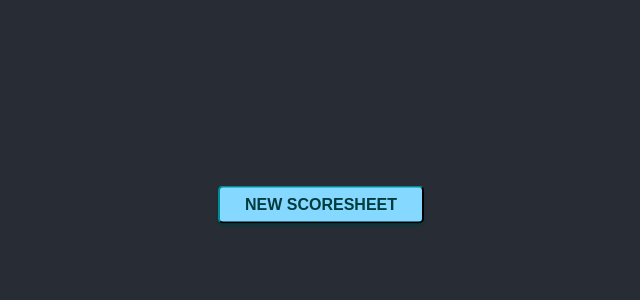
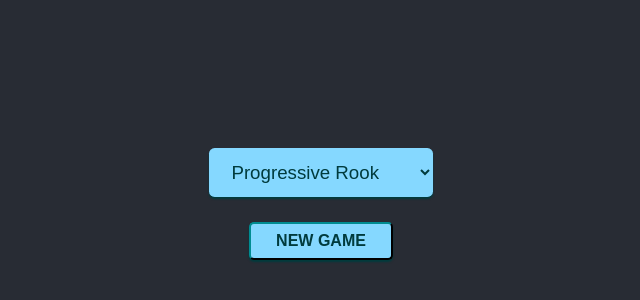
Before and after one commit to stenobot/scoresheet-app, a React (Create React App) app: page / in a window 1280 px wide. Shown: the part 196-496 px from the top of the page, without its empty margins (319-959 px from the left). Built offline with nearby package versions, Linux system fonts and the light colour scheme.

Commit message:
added GameContext; refactored for multiple games

```diff
--- a/src/App.css
+++ b/src/App.css
@@ -141,3 +141,16 @@ input {
   width: 10em;
   vertical-align: middle;
 }
+
+.dropdown-select-game-type {
+  font-size: 0.9em;
+  height: 2.6em;
+  width: 12em;
+  padding-left: 1em;
+  vertical-align: middle;
+  background-color: #85d8ff;
+  border-radius: 0.3em;
+  border: #003B3D;
+  color: #003B3D;
+  box-shadow: 0px 2px 2px #003B3D;
+}
--- a/src/App.tsx
+++ b/src/App.tsx
@@ -4,19 +4,20 @@ import './App.css';
 import Scoresheet from './components/Scoresheet';
 import Start from './components/Start';
 import Settings from './components/Settings';
+import GameContextProvider from './contexts/GameContext';
 
 export enum Preset {
   None = 'none',
-  ProgressiveRook = 'Progressive Rook'
+  ProgressiveRook = 'Progressive Rook',
+  Mahjong = 'Mahjong (1960s)'
 }
 
 function App() {
-  const [title, setTitle] = useState('Game 1');
   const [colNum, setColNum] = useState(2);
   const [showRowNums, setShowRowNums] = useState(false);
   const [startingRowNum, setStartingRowNum] = useState(1);
   const [showColTotals, setShowColTotals] = useState(false);
-  const [presets] = useState([Preset.None, Preset.ProgressiveRook]);
+  const [presets] = useState([Preset.None, Preset.ProgressiveRook, Preset.Mahjong]);
   const [currPreset, setCurrPreset] = useState(Preset.None);
 
   return (
@@ -26,9 +27,8 @@ function App() {
         <Route
           path="/settings"
           element={
+            <GameContextProvider>
               <Settings
-              title={title}
-              setTitle={setTitle}
                 colNum={colNum}
                 setColNum={setColNum}
                 showRowNums={showRowNums}
@@ -39,17 +39,19 @@ function App() {
                 setShowColTotals={setShowColTotals}
                 presets={presets}
                 setCurrPreset={setCurrPreset} />
+              </GameContextProvider>
             } />
         <Route
           path="/scoresheet"
           element={
+            <GameContextProvider>
               <Scoresheet
-              title={title}
                 colNum={colNum}
                 showRowNums={showRowNums}
                 startingRowNum={startingRowNum}
                 showColTotals={showColTotals}
                 currPreset={currPreset} />
+              </GameContextProvider>
             } />
       </Routes>
     </Router>
--- a/src/components/Scoresheet.tsx
+++ b/src/components/Scoresheet.tsx
@@ -1,9 +1,9 @@
 import { useEffect, useRef, useState } from 'react';
 import PrimaryButton from './PrimaryButton';
 import { Preset } from '../App';
+import { useGameContext } from '../contexts/GameContext';
 
 function Scoresheet(props: {
-  title: string;
   colNum: number;
   showRowNums: boolean;
   startingRowNum: number;
@@ -22,6 +22,7 @@ function Scoresheet(props: {
     props.showRowNums ? ["", ...initialColTotals] : initialColTotals
   );
 
+  const { title } = useGameContext();
   const didMountRef = useRef(false);
   const rowNumRef = useRef(0);
   const rowNumDoubleTwelveRuleAppliedRef = useRef(false);
@@ -224,7 +225,7 @@ function Scoresheet(props: {
         <table
           className={ props.showRowNums ? 'tableWithRowNums' : 'tableNoRowNums' }>
           <caption>
-            <h2 className={ props.showRowNums ? 'titleWithRowNums' : 'titleNoRowNums' }>{props.title}</h2>
+            <h2 className={ props.showRowNums ? 'titleWithRowNums' : 'titleNoRowNums' }>{title}</h2>
           </caption>
           <thead style={{ padding: '5px' }}>
             <tr id="theadtrow">
--- a/src/components/Settings.tsx
+++ b/src/components/Settings.tsx
@@ -2,10 +2,9 @@ import { Dispatch, SetStateAction, useEffect } from 'react';
 import { useNavigate, useLocation } from 'react-router-dom';
 import PrimaryButton from './PrimaryButton';
 import { Preset } from '../App';
+import { useGameContext } from '../contexts/GameContext';
 
 function Settings(props: {
-  title: string;
-  setTitle: Dispatch<SetStateAction<string>>,
   colNum: number,
   setColNum: Dispatch<SetStateAction<number>>,
   showRowNums: boolean,
@@ -16,6 +15,9 @@ function Settings(props: {
   setShowColTotals: Dispatch<SetStateAction<boolean>>,
   presets: string[],
   setCurrPreset: Dispatch<SetStateAction<Preset>> }) {
+
+  const { title, setTitle } = useGameContext();
+
   const navigate = useNavigate();
   const location = useLocation();
 
@@ -57,25 +59,10 @@ function Settings(props: {
           <label>
             <input
               name="titleInput"
-              defaultValue={props.title}
+              defaultValue={title}
               onClick={e => e.currentTarget.select()}
-              onChange={e => props.setTitle(e.target.value)} />
+              onChange={e => setTitle(e.target.value)} />
           </label>
-          <div style={{ marginTop: '20px'}}>
-            <label>
-              <select
-                className='dropdown-select'
-                value={props.colNum}
-                onChange={e => props.setColNum(Number(e.target.value))}>
-                <option value="1">1</option>
-                <option value="2">2</option>
-                <option value="3">3</option>
-                <option value="4">4</option>
-                <option value="5">5</option>
-              </select>
-              COLUMNS
-            </label>
-          </div>
           <div style={{ marginTop: '20px'}}>
             <label>
               PRESET:
@@ -89,6 +76,21 @@ function Settings(props: {
                     </option>
                     ))}
               </select>
+            </label>
+          </div>
+          <div style={{ marginTop: '20px'}}>
+            <label>
+              <select
+                className='dropdown-select'
+                value={props.colNum}
+                onChange={e => props.setColNum(Number(e.target.value))}>
+                <option value="1">1</option>
+                <option value="2">2</option>
+                <option value="3">3</option>
+                <option value="4">4</option>
+                <option value="5">5</option>
+              </select>
+              # OF PLAYERS
             </label>
           </div>
           <div style={{ marginTop: '20px' }}>
--- a/src/components/Start.tsx
+++ b/src/components/Start.tsx
@@ -1,8 +1,10 @@
 import { useNavigate } from 'react-router-dom';
 import PrimaryButton from './PrimaryButton';
+import { useGameContext, gameTypes } from '../contexts/GameContext';
 
 function Start() {
   const navigate = useNavigate();
+  const  { title, setTitle, gameType, setGameType } = useGameContext();
   const handleNewClick = () => {
     navigate('/settings');
   }
@@ -10,15 +12,26 @@ function Start() {
   return (
     <div className="App">
       <header className="App-header">
-        <div style={{
-          margin: '0px',
-          position: 'absolute',
-          top: '50%', left: '50%',
-          msTransform: 'translate(-50%, -50%)',
-          transform: 'translate(-50%, -50%)' }}>
-          <PrimaryButton onClick={handleNewClick}>
-            New Scoresheet
-          </PrimaryButton>
+        <div>
+          <label>
+            <select
+              className='dropdown-select-game-type'
+              defaultValue={gameTypes[1]}
+              onChange={e => setGameType(e.target.value as unknown as typeof gameType)}>
+                {gameTypes.map((i) => (
+                  <option key={i}>
+                    {i}
+                  </option>
+                ))}
+            </select>
+          </label>
+          <label>
+            <div style={{ marginTop: '25px'}}>
+              <PrimaryButton onClick={handleNewClick}>
+                New Game
+              </PrimaryButton>
+            </div>
+          </label>
         </div>
       </header>
     </div>
--- /dev/null
+++ b/src/contexts/GameContext.tsx
@@ -0,0 +1,35 @@
+import {createContext, useState, PropsWithChildren, useContext} from 'react';
+
+enum GameType {
+  None = 'none',
+  ProgressiveRook = 'Progressive Rook',
+  Mahjong = 'Mahjong (1960s)'
+};
+
+export const gameTypes = Object.values(GameType);
+
+const GameContext = createContext({
+    gameType: GameType.None,
+    setGameType: (gameType: GameType) => {},
+    title: '',
+    setTitle: (title: string) => {}
+});
+
+const GameContextProvider = (props: PropsWithChildren<{}>) => {
+    const [title, setTitle] = useState('Game 1');
+    const [gameType, setGameType] = useState<GameType>(GameType.ProgressiveRook);
+    return (
+        <GameContext.Provider value={{
+            gameType,
+            setGameType,
+            title,
+            setTitle
+        }}>
+            {props.children}
+        </GameContext.Provider>
+    );
+};
+
+export const useGameContext = () => useContext(GameContext);
+
+export default GameContextProvider;
```
Also changed, not shown: 1 other file (tests, documents, lock files or other folders). Lines whose indentation alone changed are shown as unchanged.
